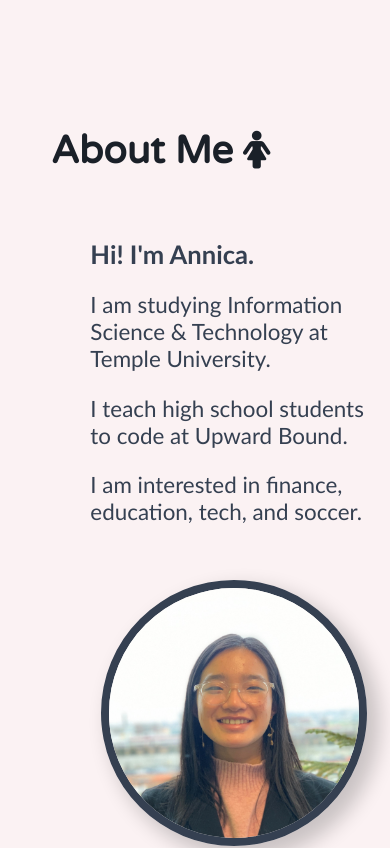
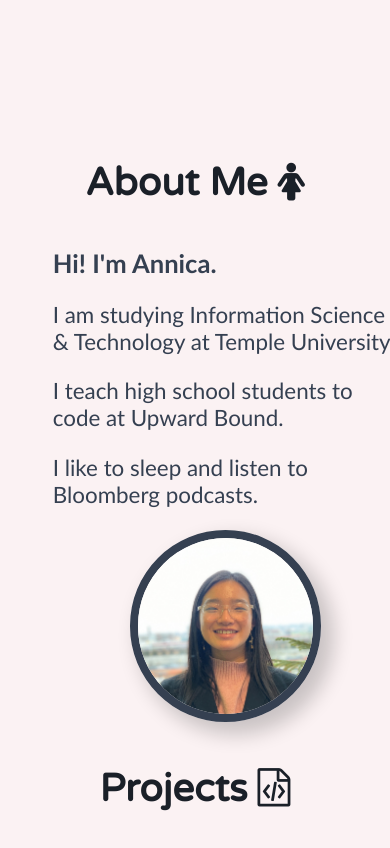
Before and after one commit to chiuannica/banannica, a Vue app: page /blog in a window 390 px wide. Shown: the part 800-1648 px from the top of the page. Built offline with nearby package versions, Linux system fonts and the light colour scheme.

Commit message:
centered h2s and fixed spacing

```diff
--- a/src/App.vue
+++ b/src/App.vue
@@ -59,7 +59,6 @@ h1 {
   text-align: center;
 }
 h2 , h3{
-  margin-left: 10%;
   font-size: 2.4rem;
   font-style: none;
 }
--- a/src/components/About.vue
+++ b/src/components/About.vue
@@ -25,7 +25,7 @@ export default {
         { p: '<h6>Hi! I\'m Annica.</h6>' },
         { p: 'I am studying Information Science & Technology at Temple University.' },
         { p: 'I teach high school students to code at Upward Bound.' },
-        { p: 'I am interested in finance, education, tech, and soccer.' }
+        { p: 'I like to sleep and listen to Bloomberg podcasts.' }
       ],
       resume: { p: 'I am on LinkedIn!', link: 'https://www.linkedin.com/in/annica-chiu-45369a17b/' }
     }
@@ -35,13 +35,13 @@ export default {
 
 <style>
 #about {
-  width: 100%;
+  width: 85%;
   min-height: 50vh;
-  margin-left: 10%;
-  margin-right: 10%;
+  margin-left: 12.5%;
+  margin-right: 12.5%;
 }
 #about > h2 {
-  margin: 0 3%;
+  text-align: center;
 }
 .my-picture {
   border: 0.5rem #354051 solid;
@@ -61,12 +61,23 @@ export default {
 }
 @media screen and (max-width: 768px) {
   .content {
-  display: grid;
-  grid-template-columns: 1fr;
-  grid-template-rows: 1fr 1fr;
+    display: block;
+    width: 90%;
+    margin-left: 5%;
+    margin-right: 5%;
   }
   .text {
-    margin-right: 2%;
+    width: 100%;
+  }
+  .my-picture {
+    width: 50%;
+    margin-left: 25%;
+    margin-right: 25%;
+
+  }
+  #about {
+    margin: 0;
+    width: 100%;
   }
 }
 </style>
--- a/src/components/Blog.vue
+++ b/src/components/Blog.vue
@@ -9,12 +9,12 @@
       </a>
     </div>
     <div id="content">
-      <article :key="blog.date" :id="blog.id" v-for="blog in blogs">
+      <article v-show="blog.showBlog" :key="blog.date" :id="blog.id" v-for="blog in blogs">
         <div class="clickable" v-on:click="blog.showBlog = !blog.showBlog">
           <h5 class="blog-title">{{ blog.title }}</h5>
           <p>{{ blog.date }} by {{ blog.author }}</p>
         </div>
-        <div v-show="blog.showBlog" class="blog-body">
+        <div class="blog-body">
           <img class="blog-img" :src="blog.img">
           <div :key="paragraph.id" v-for="paragraph in blog.paragraphs">
             <p v-html="paragraph.text"></p>
@@ -244,6 +244,9 @@ h5 {
   max-width: 120vh;
   margin: 0 10%;
 }
+#blog > h2 {
+  text-align: center;
+}
 #blog-nav {
   display: grid;
   grid-template-rows: auto;
--- a/src/components/Contact.vue
+++ b/src/components/Contact.vue
@@ -31,6 +31,9 @@ export default {
 #contact {
   width: 100%;
 }
+#contact > h2 {
+  text-align: center;
+}
 .contact-links {
   display: flex;
   justify-content: space-around;
--- a/src/components/Home.vue
+++ b/src/components/Home.vue
@@ -28,7 +28,7 @@ export default {
   data () {
     return {
       title: 'Annica Chiu',
-      subtitle: 'The Next Big Thing',
+      subtitle: 'The Next Elon Musk',
       links: [
         { id: 0, name: 'About', link: '#about' },
         { id: 1, name: 'Projects', link: '#projects' }
--- a/src/components/Projects.vue
+++ b/src/components/Projects.vue
@@ -64,19 +64,21 @@ export default {
 
 <style>
 #projects{
-  max-width: 90%;
+  width: 80%;
   height: 100vh;
-  margin: 0;
-  margin-left: auto;
-  margin-right: auto;
+  margin-left: 10%;
+  margin-right: 10%;
+}
+#projects > h2 {
+  text-align: center;
 }
 .project {
   background: #354051;
   color: #ebc1c5cc;
   box-sizing: border-box;
   padding: 2em;
-  margin: 2em;
   transition: border-left 0.7s;
+  margin: 0;
 }
 .project > .project-title{
   margin: 0;
@@ -101,7 +103,6 @@ export default {
   border-left: #ebc1c5cc solid 1vh;
 }
 .projects-grid{
-  padding: 5%;
   display: grid;
   grid-template-columns: repeat(2, 1fr);
   grid-template-rows: 1fr 1fr;
@@ -130,14 +131,20 @@ export default {
 @media screen and (max-width: 768px) {
   .projects-grid{
     display: block;
+    width: 100%;
     padding: auto;
-    margin: auto;
+    margin: 0;
   }
   .projects-grid > div {
     padding: 1%;
   }
   .project{
     margin-bottom: 2%;
+  }
+  #projects{
+    width: 96%;
+    height: 100vh;
+    margin: 0 2%;
   }
 }
 /*SHOW ON SCROLL ANIMATION*/
```
